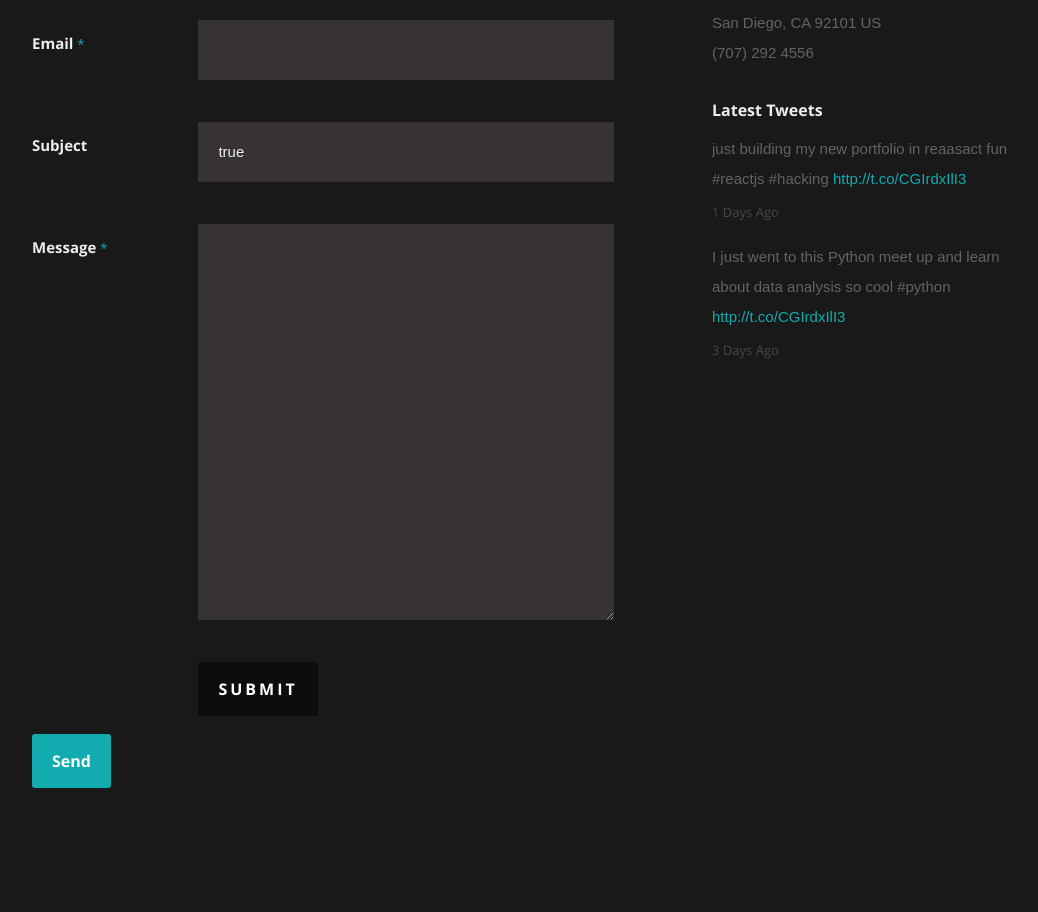
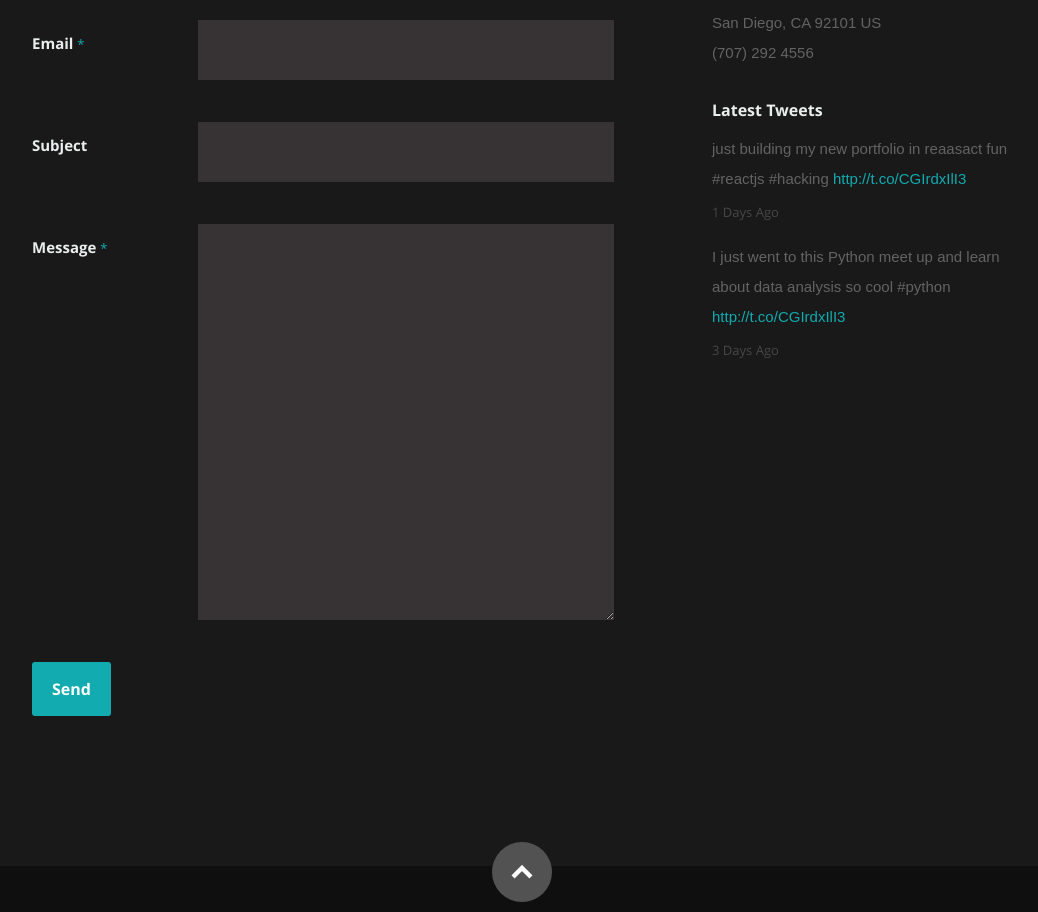
Before and after one commit to briceaugustyn/resume, a React (Create React App) app: page / in a window 1280 px wide. Shown: the part 5486-6398 px from the top of the page, without its empty margins (118-1156 px from the left). Built offline with nearby package versions, Linux system fonts and the light colour scheme.

Commit message:
almost email

```diff
--- a/src/components/contactus/contactus.js
+++ b/src/components/contactus/contactus.js
@@ -108,20 +108,24 @@ class ContactUs extends React.Component {
                   </div>
                   <div>
                     <label htmlFor="contactSubject">Subject</label>
-                    <input type="text" defaultValue size={35} id="contactSubject" name="contactSubject" />
+                    <input type="text" size={35} id="contactSubject" name="contactSubject" />
                   </div>
                   <div>
                     <label htmlFor="contactMessage">Message <span className="required">*</span></label>
-                    <textarea cols={50} rows={15} id="contactMessage" name="contactMessage" defaultValue={""} />
+                    <textarea cols={50} rows={15} id="contactMessage"  defaultValue={""} name="message" value={message} onChange={this.handleChange}/>
+
                   </div>
-                  <div>
-                    <button className="submit">Submit</button>
+                  {/* <div>
+                    <button className="submit" type="submit">Submit</button>
                     <span id="image-loader">
                       <img alt src="images/loader.gif" />
                     </span>
-                  </div>
+                  </div> */}
                   <div>
                   <button type="submit">Send</button>
+                  <span id="image-loader">
+                      <img alt src="images/loader.gif" />
+                    </span>
                 </div>
                 </fieldset>
                 </form>
```
